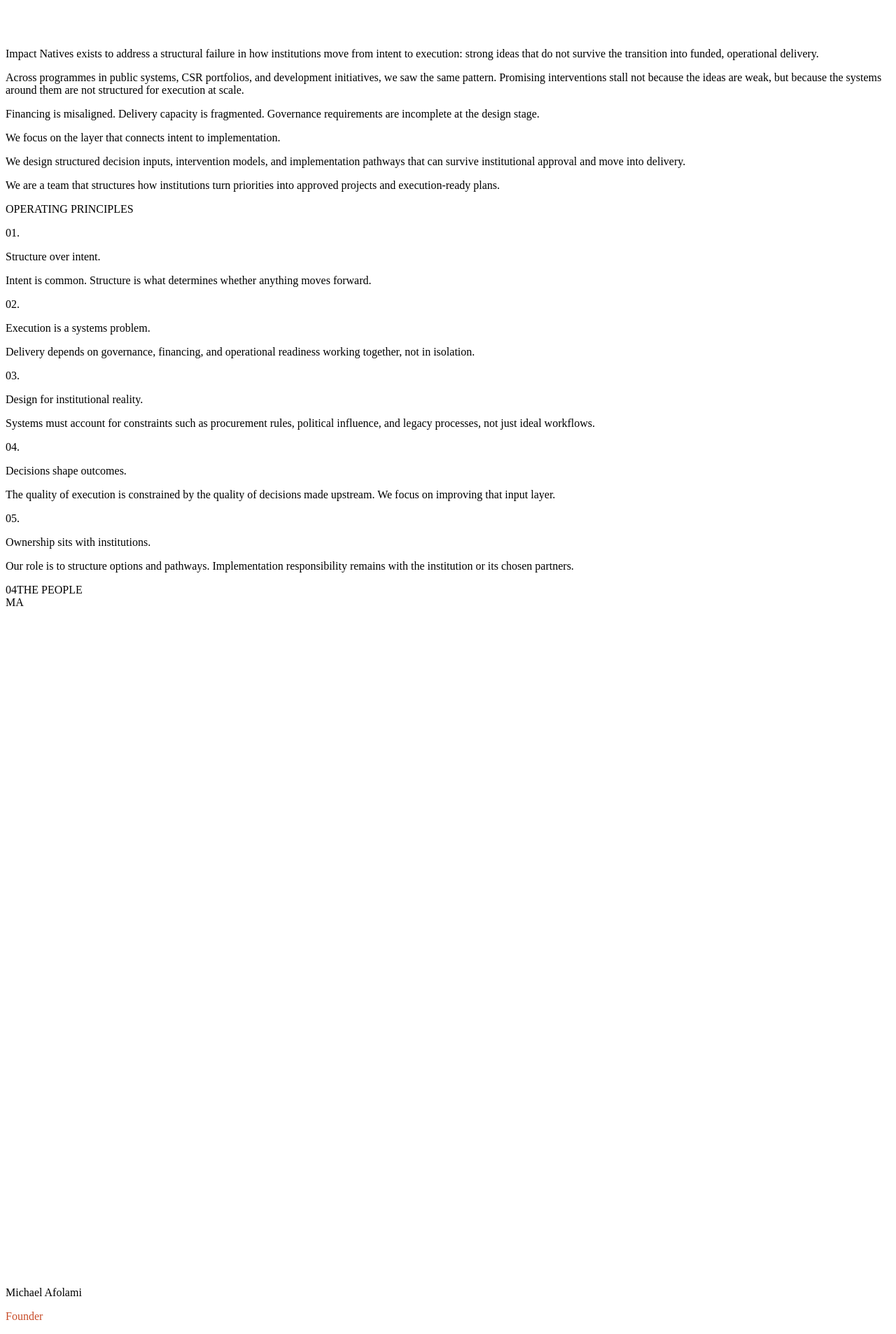
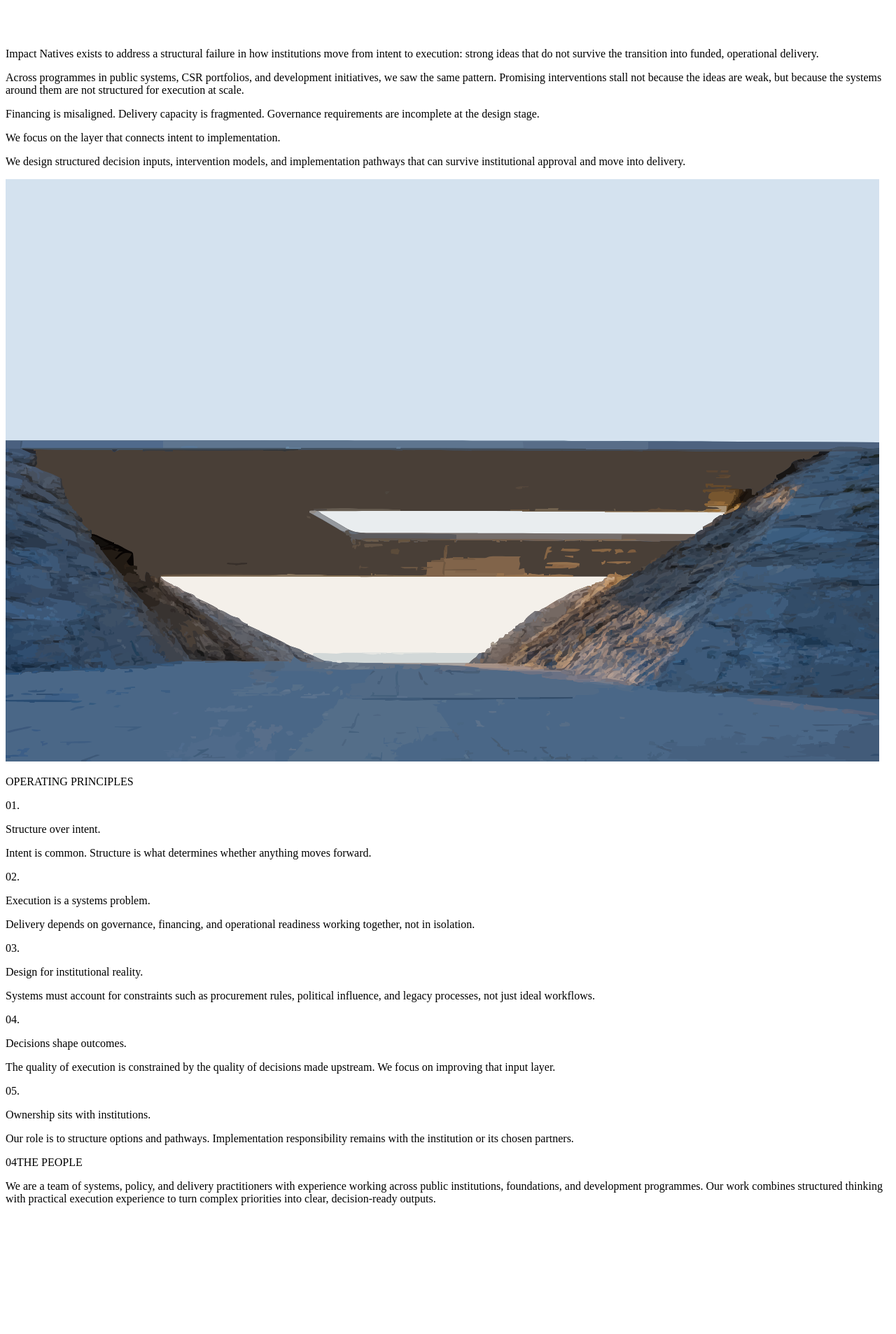
Before and after one commit to Mafolami/impact-natives-site, a Next.js app: page /About in a window 1280 px wide. Shown: the part 212-2118 px from the top of the page at 70% size. After the commit the page ends 1950 px from the top, so only its background shows below. Built offline with nearby package versions, Linux system fonts and the light colour scheme.

Commit message:
update homepage layout and manifesto styles

```diff
--- a/src/pages/About.tsx
+++ b/src/pages/About.tsx
@@ -12,7 +12,7 @@
 ];
 
 const TEAM = [
-  { initials: "MA", name: "Michael Afolami", role: "Founder", bio: "" },
+  { initials: "MA", name: "We are a team of systems, policy, and delivery practitioners with experience working across public institutions, foundations, and development programmes. Our work combines structured thinking with practical execution experience to turn complex priorities into clear, decision-ready outputs.", role: "Founder", bio: "" },
 ];
 
 const corners = [
@@ -50,28 +50,48 @@
 
       <SectionLabel number="03" label="ABOUT IMPACT NATIVES" />
       <ScrollReveal>
-        <h1 className="font-serif font-light leading-tight mb-12" style={{ fontSize: "clamp(56px, 8vw, 110px)" }}>
-          What is  <em>Impact Natives?</em>
+  <h1
+    className="font-serif font-light leading-tight mb-12"
+    style={{ fontSize: "clamp(56px, 8vw, 110px)" }}
+  >
+    What is <em>Impact Natives?</em>
   </h1>
+
+  <div className="flex flex-col md:flex-row gap-1 items-start">
+
+    {/* TEXT */}
     <div className="max-w-2xl space-y-6">
-          <p className="font-serif text-[20px] text-white/60 leading-relaxed">
+      <p className="sans-serif text-[20px] text-white/60 leading-relaxed">
         Impact Natives exists to address a structural failure in how institutions move from intent to execution: strong ideas that do not survive the transition into funded, operational delivery.
       </p>
-          <p className="font-serif text-[20px] text-white/60 leading-relaxed">
+
+      <p className="sans-serif text-[20px] text-white/60 leading-relaxed">
         Across programmes in public systems, CSR portfolios, and development initiatives, we saw the same pattern. Promising interventions stall not because the ideas are weak, but because the systems around them are not structured for execution at scale.
       </p>
-          <p className="font-serif text-[20px] text-white/55 leading-relaxed">
+
+      <p className="sans-serif text-[20px] text-white/55 leading-relaxed">
         Financing is misaligned. Delivery capacity is fragmented. Governance requirements are incomplete at the design stage.
       </p>
-          <p className="font-serif text-[20px] text-white/60 leading-relaxed">
+
+      <p className="sans-serif text-[20px] text-white/60 leading-relaxed">
         We focus on the layer that connects intent to implementation.
       </p>
-          <p className="font-serif text-[20px] text-white/60 leading-relaxed">
+
+      <p className="sans-serif text-[20px] text-white/60 leading-relaxed">
         We design structured decision inputs, intervention models, and implementation pathways that can survive institutional approval and move into delivery.
       </p>
-          <p className="font-serif italic text-[20px] text-white/55 leading-relaxed">
-          We are a team that structures how institutions turn priorities into approved projects and execution-ready plans.
-          </p>
+
+    </div>
+
+    {/* IMAGE */}
+    <div className="flex-1">
+      <img
+        src="/bridge.svg"
+        alt="Impact Natives"
+        className="w-full h-auto object-cover rounded-xl opacity-90"
+      />
+    </div>
+
   </div>
 </ScrollReveal>
 
@@ -83,8 +103,8 @@
               <div className="grid py-16 border-t border-white/[0.06]"
                 style={{ gridTemplateColumns: "80px 1fr 1fr", gap: "2rem" }}>
                 <span className="font-mono text-[18px] text-white/25">{p.num}</span>
-                <p className="font-serif text-[clamp(18px,2vw,26px)] text-white/80">{p.title}</p>
-                <p className="font-serif text-[22px] text-white/50 leading-relaxed">{p.desc}</p>
+                <p className="sans-serif text-[clamp(18px,2vw,22px)] text-white/80">{p.title}</p>
+                <p className="sans-serif text-[22px] text-white/50 leading-relaxed">{p.desc}</p>
               </div>
             </ScrollReveal>
           ))}
@@ -93,15 +113,11 @@
 
       <section className="mb-24">
         <SectionLabel number="04" label="THE PEOPLE" />
-        <div className="grid grid-cols-2 md:grid-cols-4 gap-4">
+        <div className="grid grid-cols- md:grid-cols-0 gap-4">
           {TEAM.map((member, i) => (
             <ScrollReveal key={member.initials} delay={i * 0.1}>
-              <div className="border border-white/[0.08] p-6 hover:border-white/20 transition-colors">
-                <BracketBox initials={member.initials} />
-                <p className="font-serif text-[17px] mb-2">{member.name}</p>
-                <p className="font-mono text-[9px] uppercase tracking-[0.12em] mb-4" style={{ color: ACCENT }}>{member.role}</p>
-                <p className="font-serif text-[13px] text-white/40 leading-relaxed">{member.bio}</p>
-              </div>
+                <p className="sans-serif italic text-[22px] max-w-[18000px]">{member.name}</p>
+                <p className="font-serif text-[22px] text-white/40 leading-relaxed">{member.bio}</p>
             </ScrollReveal>
           ))}
         </div>
```
Also changed, not shown: public/bridge.svg (added). Lines whose indentation alone changed are shown as unchanged.
